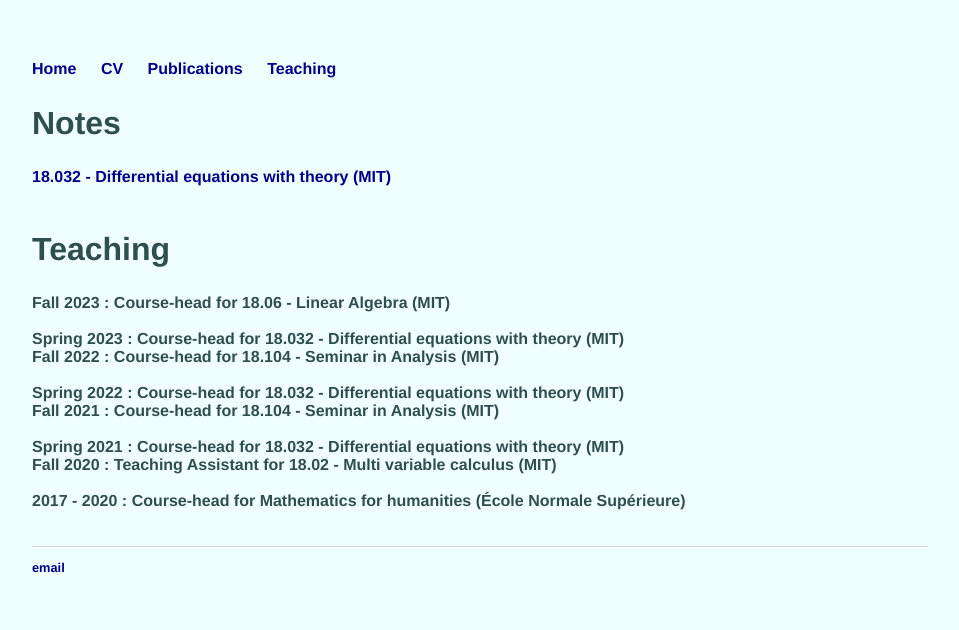
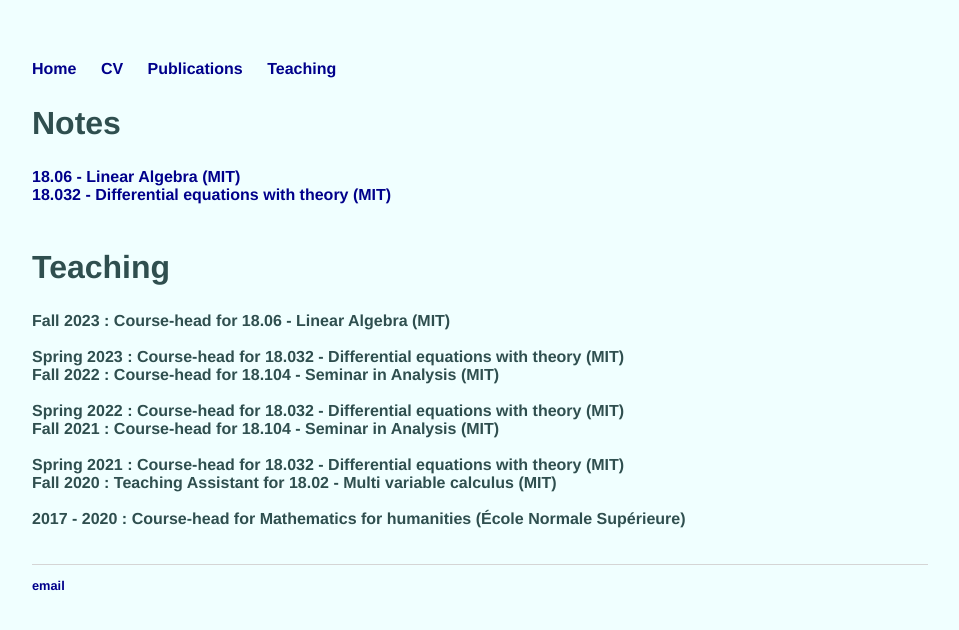
Before and after one commit to tristanozuch/tristanozuch.github.io, a Jekyll site: the page built from teaching/index.html, in a window 1280 px wide. Shown: the top 630 px of the page, without its empty margins (160-1119 px from the left). Built offline with Jekyll 4.4.1, drawn with Linux system fonts in a browser that asks for light colours.

Commit message:
Update index.html

```diff
--- a/teaching/index.html
+++ b/teaching/index.html
@@ -3,6 +3,10 @@ layout: default
 title: Teaching
 ---
 <h2> Notes </h2>
+<b><a href="Recap_18_06 (10).pdf">18.06 - Linear Algebra (MIT) </a></b>
+<br/>
+
+
 <b><a href="Recap_2_18_032.pdf">18.032 - Differential equations with theory (MIT) </a></b>
 <br/>
 
```
